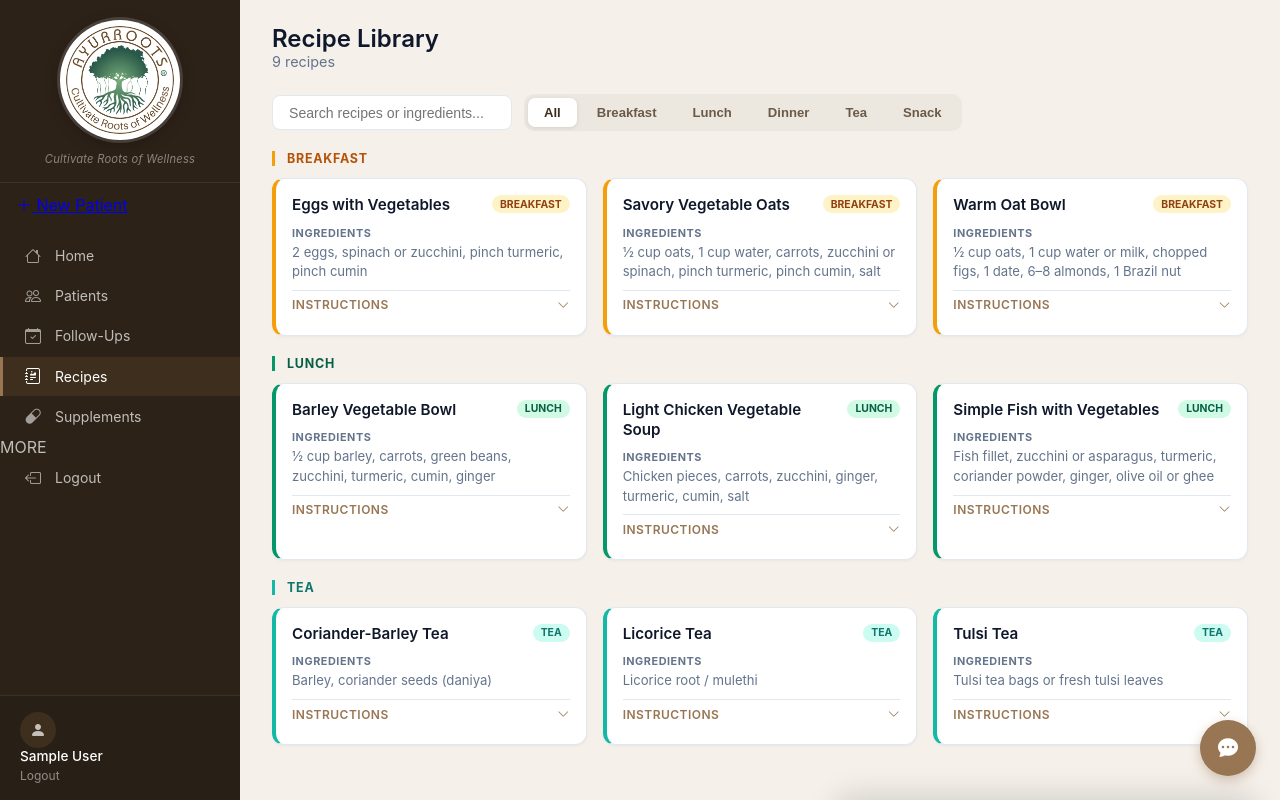
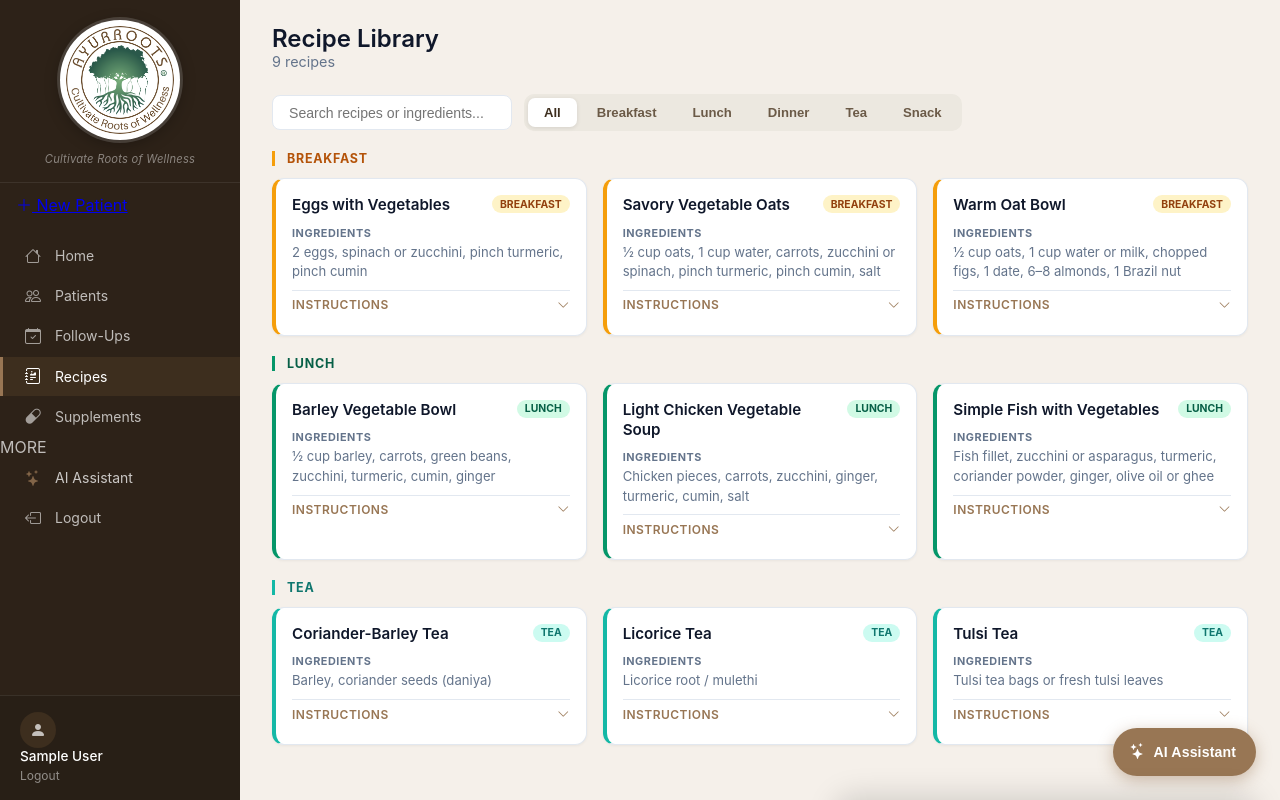
Before and after one commit to Texasdada13/vaidya-care, a Flask app: page /recipes in a window 1280 px wide. Run offline with Flask 3, Linux system fonts and the light colour scheme; the visitor is signed in with stand-in values (Sample User, id 1); data comes from the database, SQL or seed files in the repository.

Commit message:
Make AI Assistant more discoverable: sidebar nav item + labeled pill FAB
- Add 'AI Assistant' nav link in sidebar (bi-stars icon, warm accent color)
  that opens the chat panel; highlights active when panel is open
- Replace small 56px FAB circle with a labeled pill button showing
  'AI Assistant' text so it's obvious on every page
- Sidebar link uses same toggleChat() function for consistency

Co-Authored-By: Claude Sonnet 4.6 <noreply@anthropic.com>

```diff
--- a/web/static/css/style.css
+++ b/web/static/css/style.css
@@ -644,15 +644,23 @@ body {
 /* ========== AI CHAT PANEL ========== */
 .chat-fab {
     position: fixed; bottom: 1.5rem; right: 1.5rem;
-    width: 56px; height: 56px; border-radius: 50%;
+    height: 48px; border-radius: 24px;
+    padding: 0 1.25rem 0 1rem;
     background: var(--primary); color: white; border: none;
-    font-size: 1.25rem; cursor: pointer; z-index: 1500;
-    box-shadow: 0 4px 12px rgba(152, 118, 84, 0.4);
-    display: flex; align-items: center; justify-content: center;
+    font-size: 1rem; cursor: pointer; z-index: 1500;
+    box-shadow: 0 4px 16px rgba(152, 118, 84, 0.45);
+    display: flex; align-items: center; gap: 0.5rem;
     transition: all 0.2s;
+    white-space: nowrap;
 }
-.chat-fab:hover { transform: scale(1.1); box-shadow: 0 6px 20px rgba(152, 118, 84, 0.5); }
+.chat-fab:hover { transform: translateY(-2px); box-shadow: 0 8px 24px rgba(152, 118, 84, 0.5); }
 .chat-fab.hidden { display: none; }
+.chat-fab-label { font-size: 0.88rem; font-weight: 600; letter-spacing: 0.01em; }
+
+/* Sidebar AI nav link */
+.nav-link-ai { color: rgba(255,255,255,0.75) !important; }
+.nav-link-ai i { color: var(--sidebar-accent) !important; }
+.nav-link-ai:hover, .nav-link-ai.active { background: rgba(152,118,84,0.15) !important; color: white !important; }
 
 .chat-panel {
     position: fixed; bottom: 0; right: 1.5rem;
--- a/web/templates/partials/chat_panel.html
+++ b/web/templates/partials/chat_panel.html
@@ -1,6 +1,7 @@
 <!-- AI Chat Floating Button -->
 <button class="chat-fab" onclick="toggleChat()" title="AI Assistant">
-    <i class="bi bi-chat-dots-fill"></i>
+    <i class="bi bi-stars"></i>
+    <span class="chat-fab-label">AI Assistant</span>
 </button>
 
 <!-- Chat Panel -->
@@ -53,9 +54,12 @@ let chatSessionId = 'session-' + Date.now();
 function toggleChat() {
     const panel = document.getElementById('chatPanel');
     const fab   = document.querySelector('.chat-fab');
+    const sidebarBtn = document.getElementById('sidebarAiBtn');
     panel.classList.toggle('open');
     if (fab) fab.classList.toggle('hidden');
-    if (panel.classList.contains('open')) {
+    const isOpen = panel.classList.contains('open');
+    if (sidebarBtn) sidebarBtn.classList.toggle('active', isOpen);
+    if (isOpen) {
         document.getElementById('chatInput').focus();
         loadSuggestions();
     }
--- a/web/templates/partials/sidebar.html
+++ b/web/templates/partials/sidebar.html
@@ -31,6 +31,9 @@
         </a>
 
         <div class="sidebar-section-label">MORE</div>
+        <a href="#" class="nav-link nav-link-ai" onclick="toggleChat();return false;" id="sidebarAiBtn">
+            <i class="bi bi-stars"></i><span>AI Assistant</span>
+        </a>
         <a href="{{ url_for('logout') }}" class="nav-link">
             <i class="bi bi-box-arrow-left"></i><span>Logout</span>
         </a>
```
